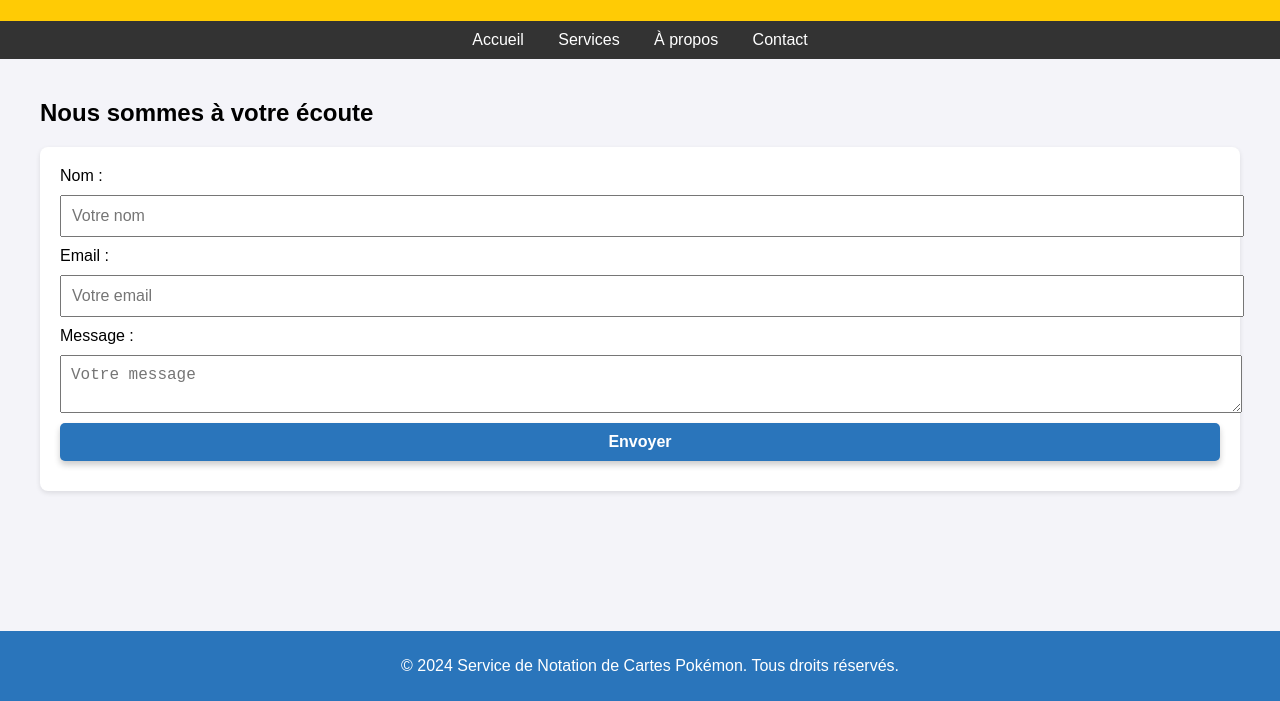
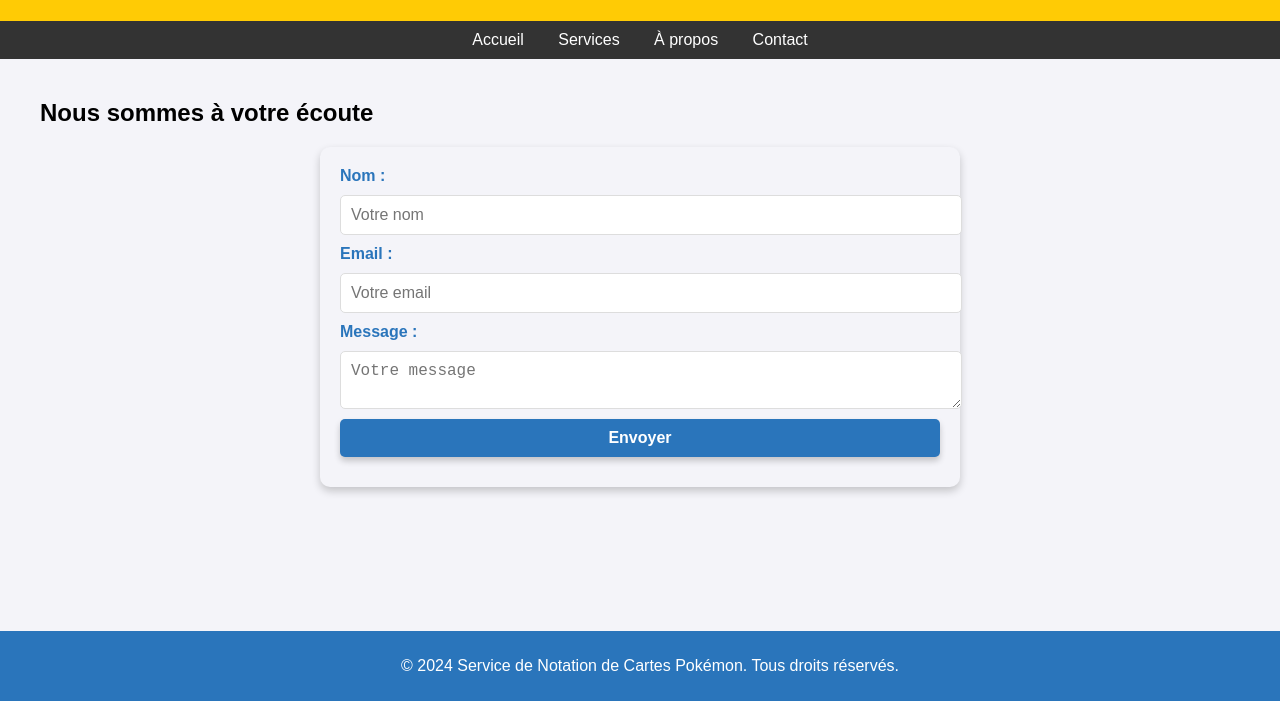
Before and after one commit to madavou1/PSA, a plain HTML site: page contact.html in a window 1280 px wide. Shown: the part 99-800 px from the top of the page. Drawn offline with Linux system fonts and the light colour scheme.

Commit message:
Update styles.css
Signed-off-by: madavou1 <mathys.davous@proton.me>

```diff
--- a/styles.css
+++ b/styles.css
@@ -36,3 +36,45 @@ button:hover {
     transform: translateY(-3px); /* Légère élévation */
     box-shadow: 0px 6px 8px rgba(0, 0, 0, 0.3); /* Ombre plus forte */
 }
+form {
+    width: 100%;
+    max-width: 600px;
+    margin: 0 auto;
+    padding: 20px;
+    background-color: #f4f4f9;
+    border-radius: 10px;
+    box-shadow: 0px 4px 8px rgba(0, 0, 0, 0.2);
+}
+
+label {
+    display: block;
+    margin-bottom: 8px;
+    font-weight: bold;
+    color: #2a75bb;
+}
+
+input, textarea {
+    width: 100%;
+    padding: 10px;
+    margin-bottom: 15px;
+    border: 1px solid #ddd;
+    border-radius: 5px;
+    font-size: 16px;
+}
+
+button {
+    background-color: #ffcb05;
+    color: #2a75bb;
+    padding: 10px 20px;
+    font-size: 18px;
+    font-weight: bold;
+    border: 2px solid #2a75bb;
+    border-radius: 50px;
+    cursor: pointer;
+    transition: all 0.3s ease;
+}
+
+button:hover {
+    background-color: #2a75bb;
+    color: white;
+}
```
